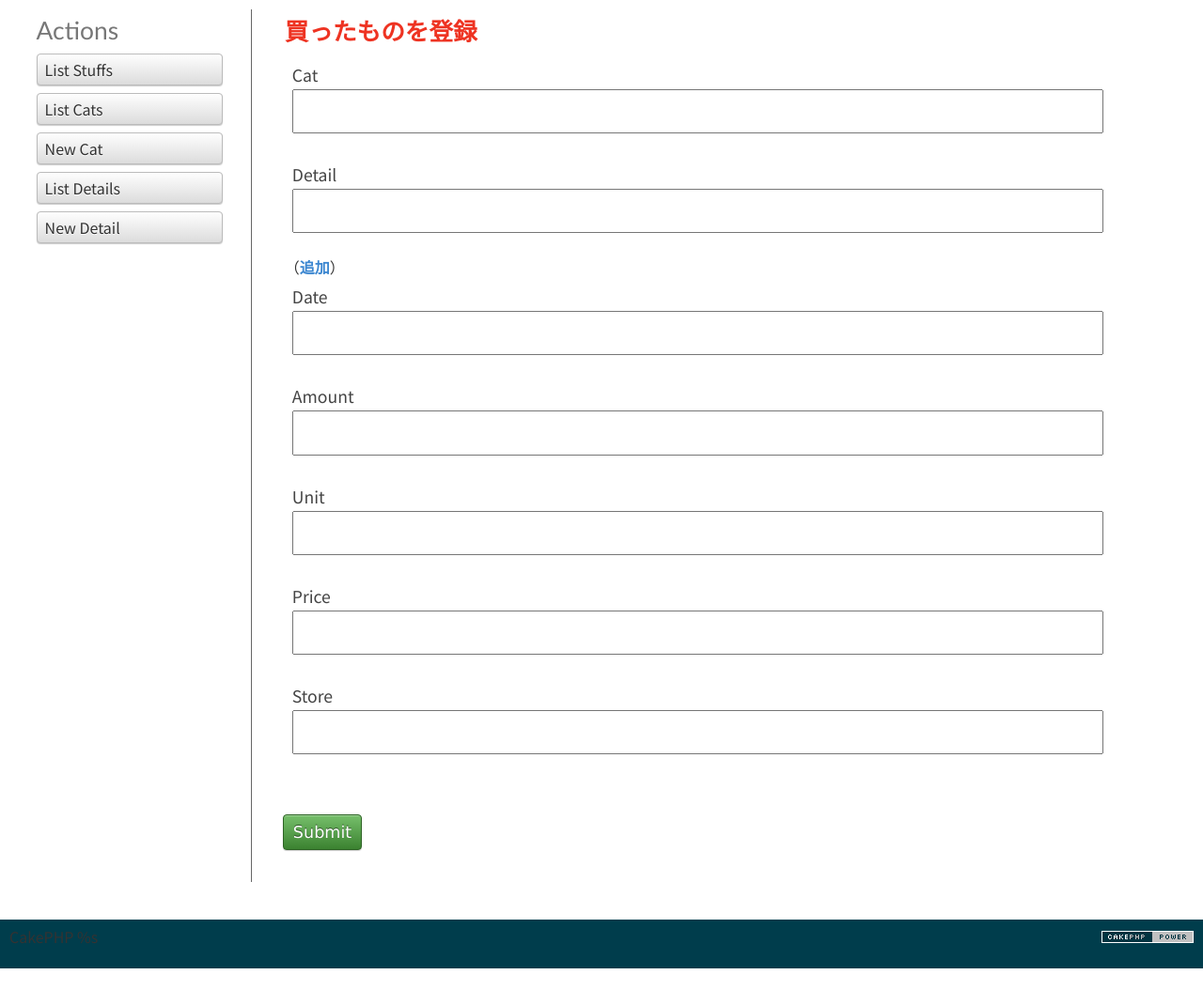
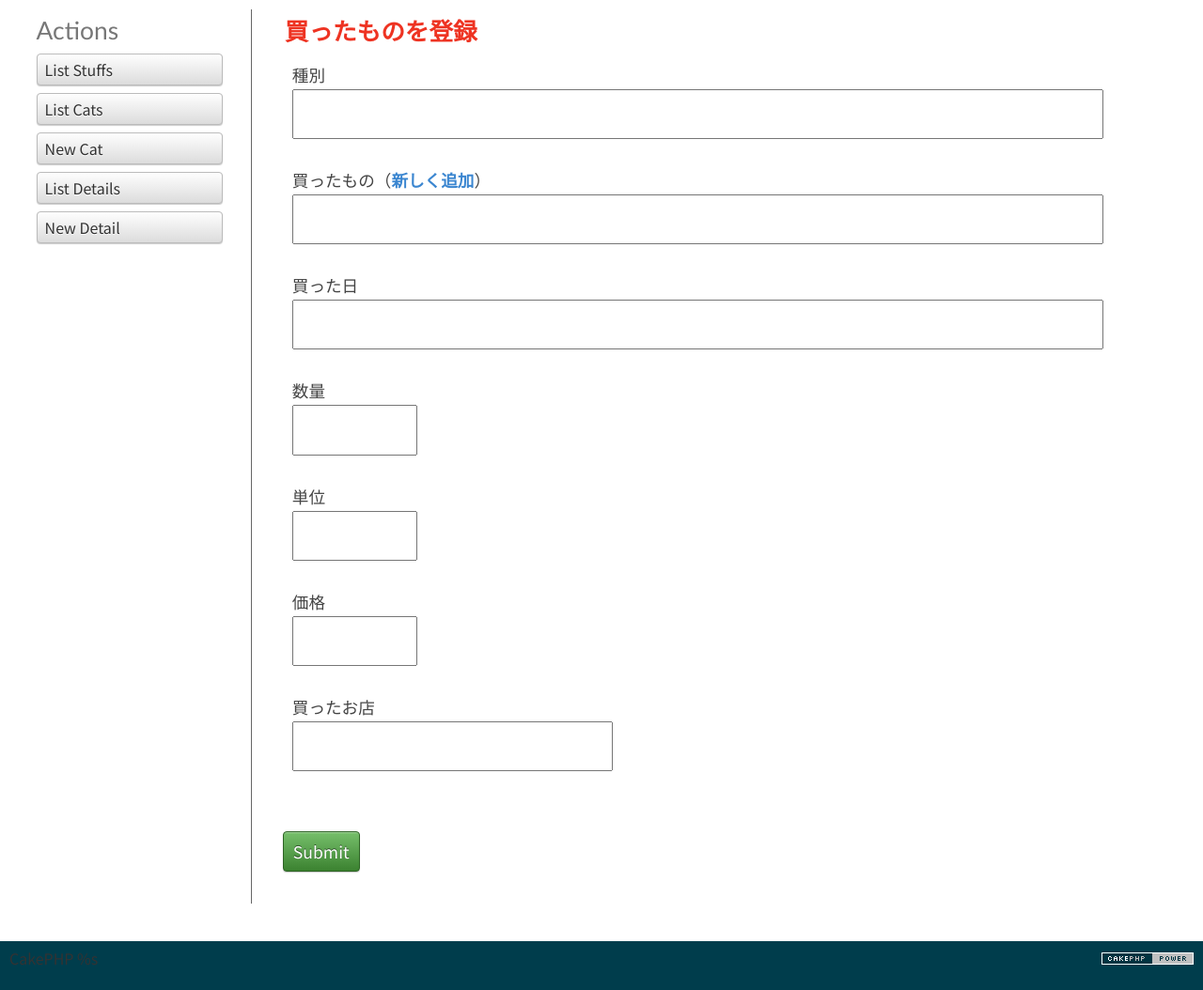
Before and after one commit to como-como/ihav, a CakePHP app: the page made by app/View/Stuffs/add.ctp in a window 1280 px wide. Shown: the part 48-1102 px from the top of the page at 94% size. Before the commit the page ends 1079 px from the top, so only its background shows below. Run offline with PHP 8.4 and a stand-in for CakePHP, Linux system fonts and the light colour scheme; the template is opened without the code that fills it, so the values that code supplies are empty; form fields are guessed from the names that the template uses; some libraries are stand-ins or nearby versions.

```diff
--- a/app/View/Stuffs/add.ctp
+++ b/app/View/Stuffs/add.ctp
@@ -3,14 +3,31 @@
 	<fieldset>
 		<legend><?php echo __('買ったものを登録'); ?></legend>
 	<?php
-		echo $this->Form->input('cat_id');
-		echo $this->Form->input('detail_id');
-		echo '（<a href="../details/add" target="_blank">追加</a>）';
-        echo $this->Form->input('date');
-		echo $this->Form->input('amount');
-		echo $this->Form->input('unit');
-		echo $this->Form->input('price');
-		echo $this->Form->input('store');
+		echo $this->Form->input('cat_id', array(
+			'label' => '種別'
+		));
+		echo $this->Form->input('detail_id', array(
+			'label' => '買ったもの（<a href="../details/add" target="_blank">新しく追加</a>）'
+		));
+        echo $this->Form->input('date', array(
+			'label' => '買った日'
+		));
+		echo $this->Form->input('amount', array(
+			'label' => '数量',
+			'class' => 'input_s'
+		));
+		echo $this->Form->input('unit', array(
+			'label' => '単位',
+			'class' => 'input_s'
+		));
+		echo $this->Form->input('price', array(
+			'label' => '価格',
+			'class' => 'input_s'
+		));
+		echo $this->Form->input('store', array(
+			'label' => '買ったお店',
+			'class' => 'input_l'
+		));
 	?>
 	</fieldset>
 <?php echo $this->Form->end(__('Submit')); ?>
--- a/app/webroot/css/cake.generic.css
+++ b/app/webroot/css/cake.generic.css
@@ -316,7 +316,7 @@ label {
 input, textarea {
 	clear: both;
 	font-size: 140%;
-	font-family: "frutiger linotype", "lucida grande", "verdana", sans-serif;
+	/*font-family: "frutiger linotype", "lucida grande", "verdana", sans-serif;*/
 	padding: 1%;
 	width:98%;
 }
--- a/app/webroot/css/style.css
+++ b/app/webroot/css/style.css
@@ -15,6 +15,11 @@ body {
     font-size: 1rem;
     line-height: 1.5rem;
 }
+input, select, textarea {
+    padding: 1%;
+    font-family: 'Noto Sans JP', sans-serif;
+}
+
 a {
     text-decoration: none;
     -webkit-transition: all .25s ease-in-out;
@@ -83,6 +88,16 @@ q:after  { content: close-quote }
     padding-bottom: 3rem;
 }
 
+.input_ss {
+    width: 5rem;
+}
+.input_s {
+    width: 7rem;
+}
+.input_l {
+    width: 20rem;
+}
+
 /* ------- general ------- */
 .clear {
     clear: both;
```
Also changed, not shown: app/Controller/StuffsController.php (+15 -9 lines), app/Model/Stuff.php (+1 -9 lines).
